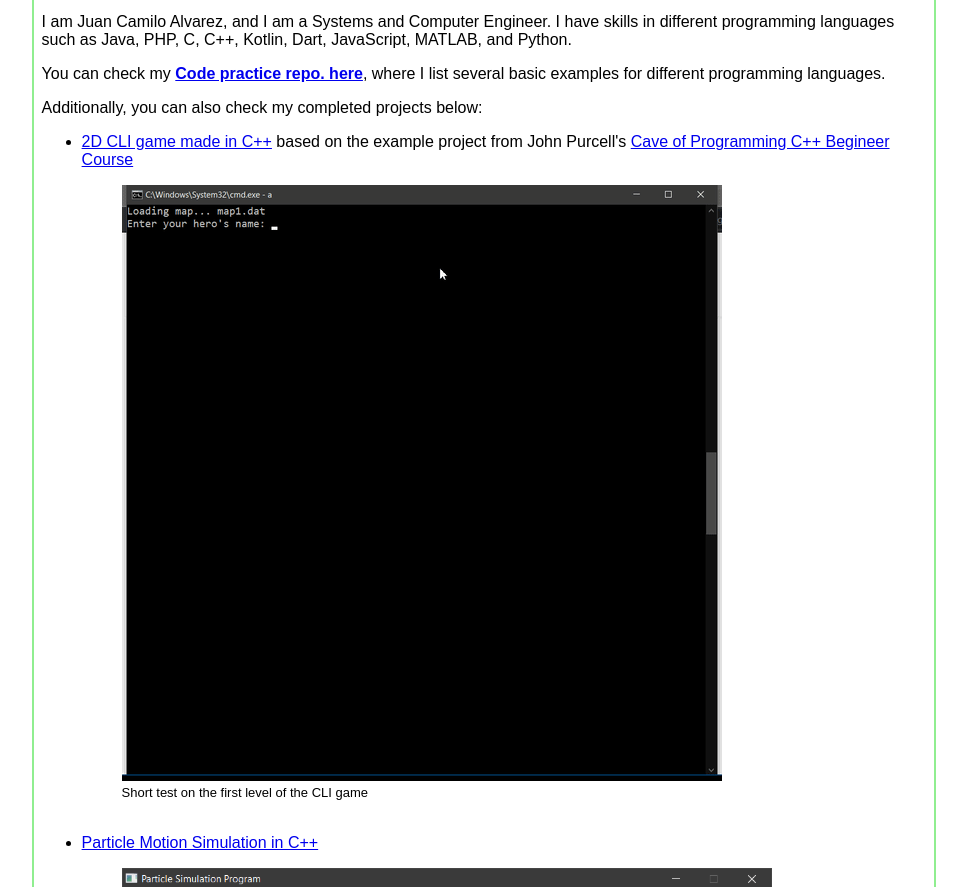
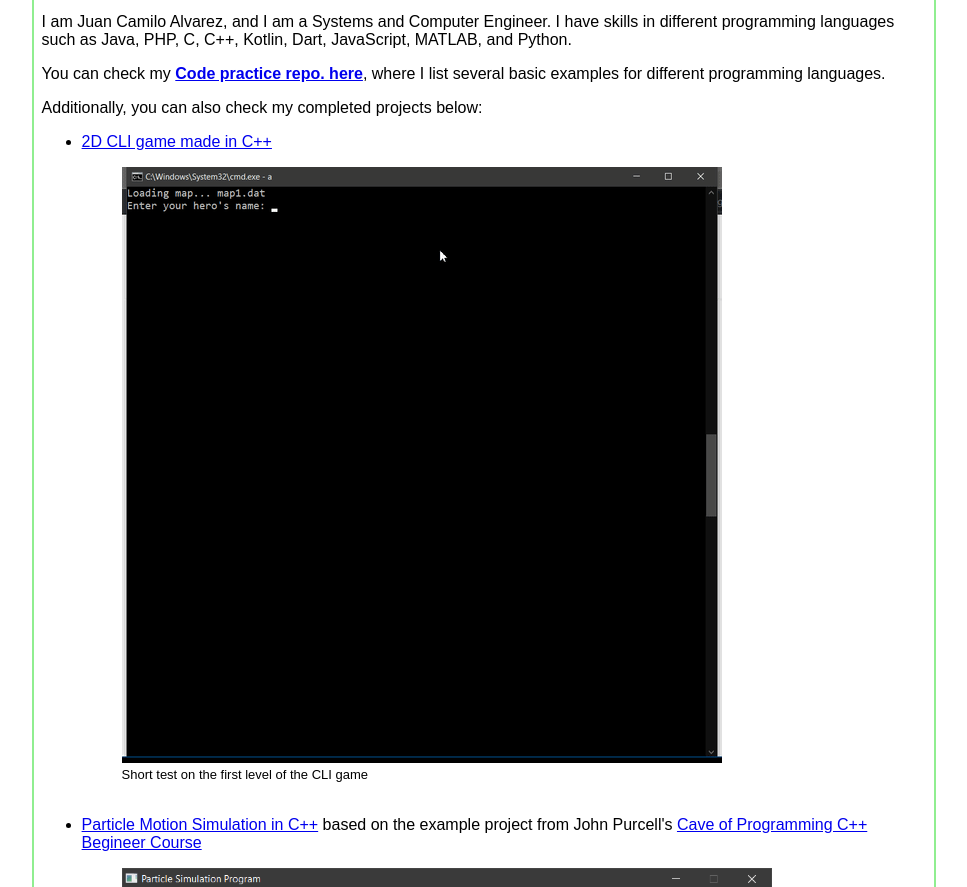
Before and after one commit to jcalvarezj/jcalvarezj.github.io, a plain HTML site: page index.html in a window 1280 px wide. Shown: the part 244-1131 px from the top of the page, without its empty margins (156-1123 px from the left). Drawn offline with Linux system fonts and the light colour scheme.

Commit message:
Fixed position of Cave of Programming example and changed main 'div' tag to 'main'

```diff
--- a/index.html
+++ b/index.html
@@ -25,7 +25,7 @@
 			</nav>
 		</header>
 
-		<div id="content">
+		<main id="content">
 			<p>Welcome to my GitHub page!</p>
 			<p>I am Juan Camilo Alvarez, and I am a Systems and Computer Engineer. I have skills in different programming languages such as Java, PHP, C, C++, Kotlin, Dart, JavaScript, MATLAB, and Python.</p>
 			<p>You can check my <strong><a href="https://jcalvarezj.github.io/practice/" target="_blank">Code practice repo. here</a></strong>, where I list several basic examples for different programming languages.</p>
@@ -33,14 +33,14 @@
 			<section id="portfolio">
 				<ul>
 					<li>
-						<a href="https://github.com/jcalvarezj/TreasureQuest" target="_blank">2D CLI game made in C++</a> based on the example project from  John Purcell's <a href="https://courses.caveofprogramming.com/p/c-beginners">Cave of Programming C++ Begineer Course</a>
+						<a href="https://github.com/jcalvarezj/TreasureQuest" target="_blank">2D CLI game made in C++</a>
 						<figure>
 							<img src="img/CLIGame.gif">
 							<figcaption>Short test on the first level of the CLI game</figcaption>
 						</figure>
 					</li><br/>
 					<li>
-						<a href="https://github.com/jcalvarezj/ParticleSimulation" target="_blank">Particle Motion Simulation in C++</a>
+						<a href="https://github.com/jcalvarezj/ParticleSimulation" target="_blank">Particle Motion Simulation in C++</a> based on the example project from  John Purcell's <a href="https://courses.caveofprogramming.com/p/c-beginners">Cave of Programming C++ Begineer Course</a>
 						<figure>
 							<img src="img/Particles.png">
 							<figcaption>Screenshot of one of the animations, with an implemented effect of box blur</figcaption>
@@ -61,7 +61,7 @@
 			<section id="experience">
 				<div style="padding: 40px; "> <b> -- Work in Progress -- </b> </div>
 			</section>
-		</div>
+		</main>
 
 		<footer>
 			<p>© J. Alvarez</p>
```
